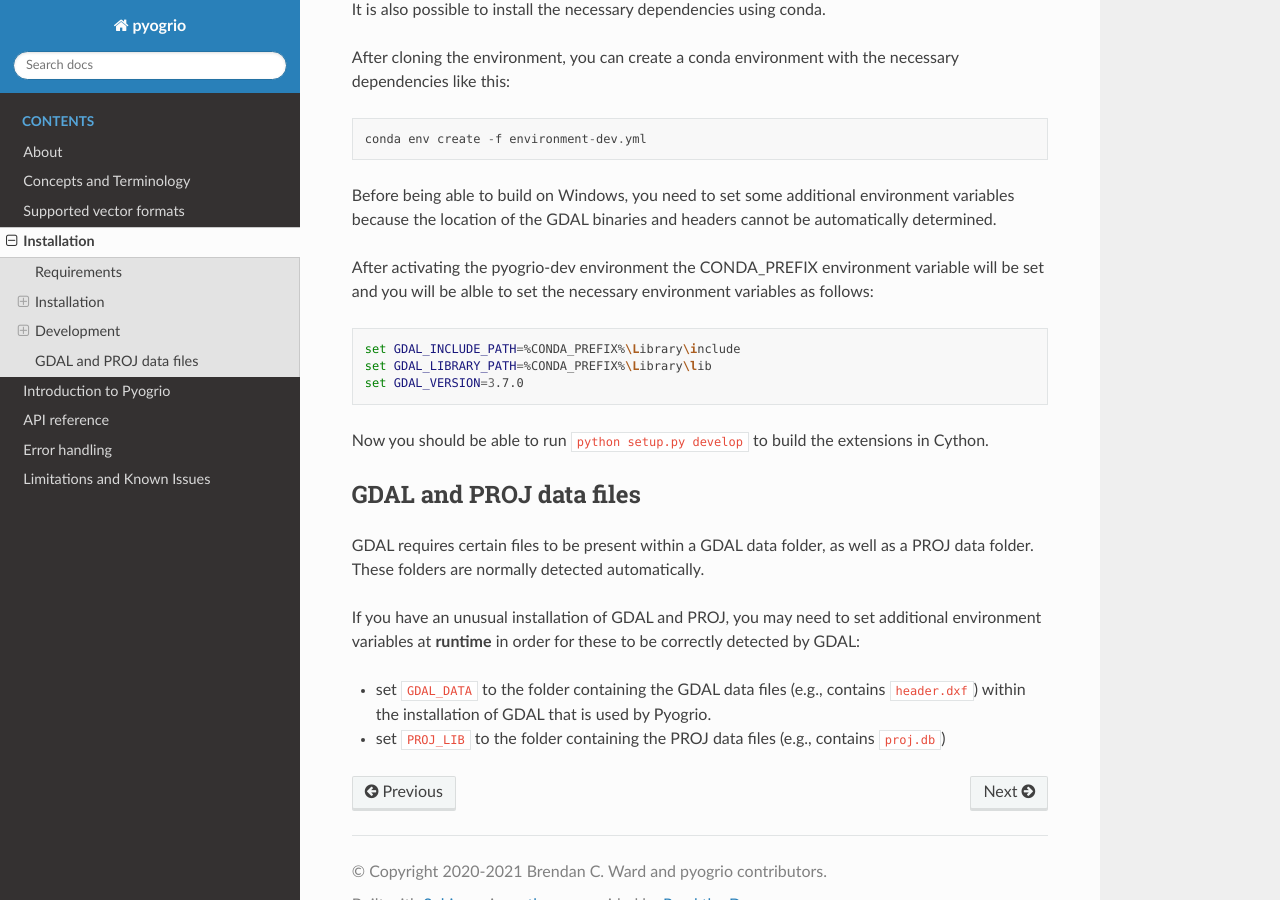
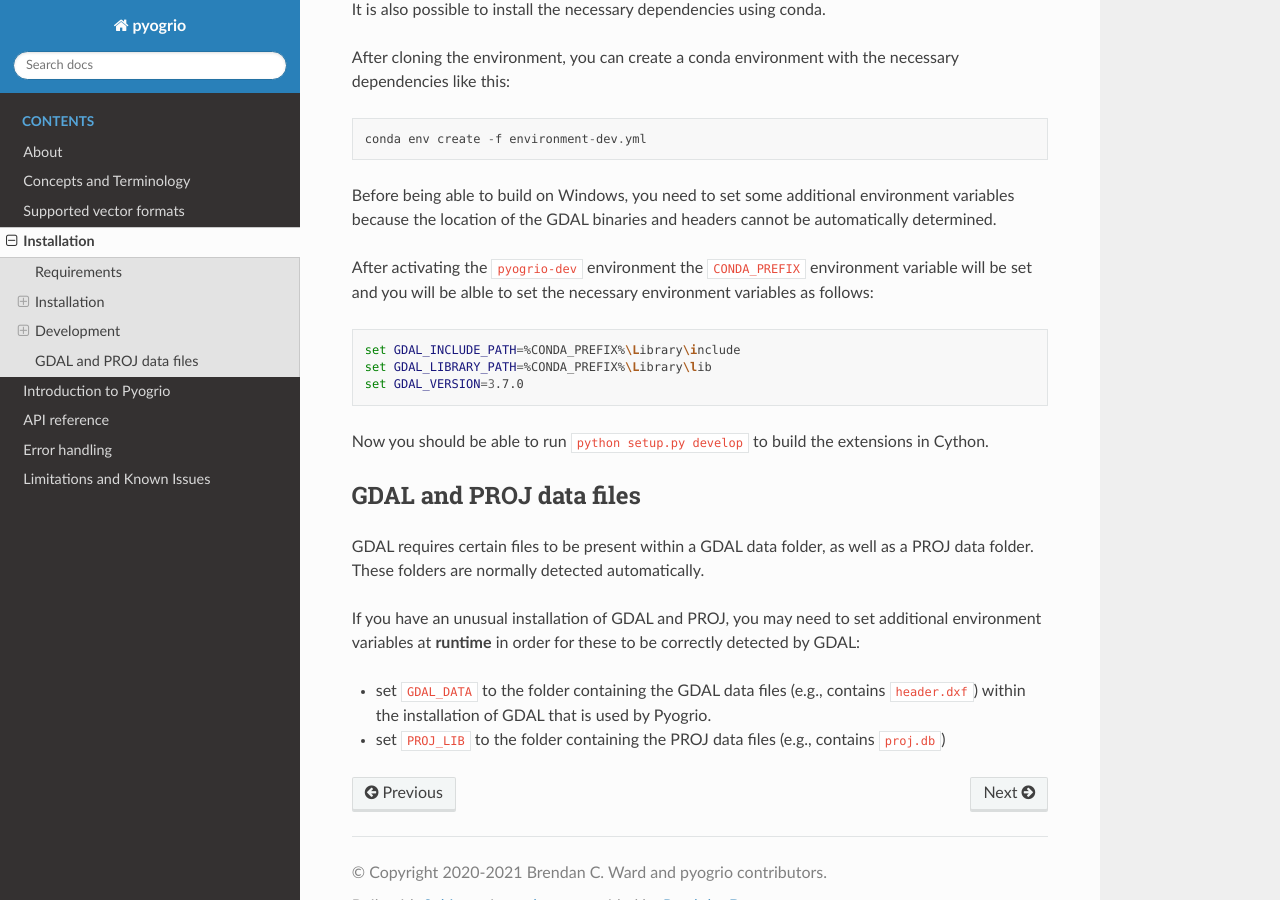
Before and after one commit to geopandas/pyogrio, a Sphinx documentation site: the page built from docs/source/install.md, in a window 1280 px wide and 900 px high, scrolled down 3126 px. Built offline with Sphinx 7.4.7 and the Read the Docs theme 2.0.0, drawn with Linux system fonts in a browser that asks for light colours.

````diff
--- a/docs/source/install.md
+++ b/docs/source/install.md
@@ -150,7 +150,7 @@ Before being able to build on Windows, you need to set some additional environme
 variables because the location of the GDAL binaries and headers cannot be
 automatically determined.
 
-After activating the pyogrio-dev environment the CONDA_PREFIX environment variable will
+After activating the `pyogrio-dev` environment the `CONDA_PREFIX` environment variable will
 be set and you will be alble to set the necessary environment variables as follows:
 
 ```bash
````
